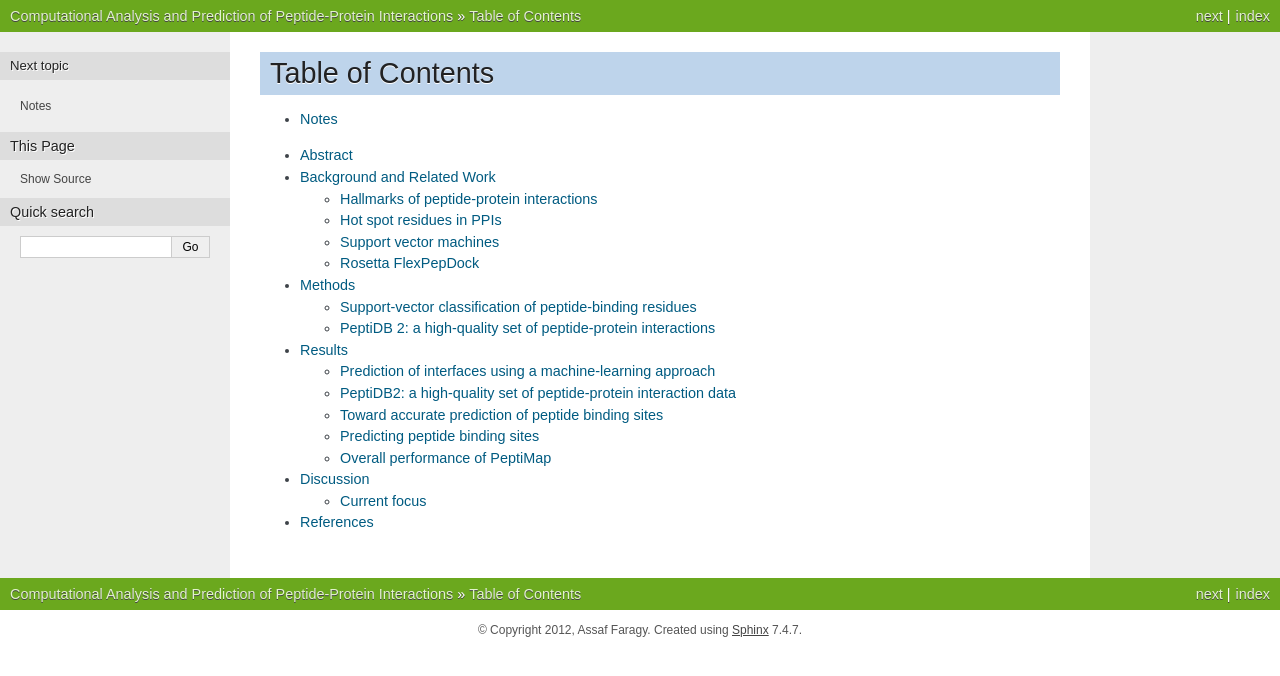
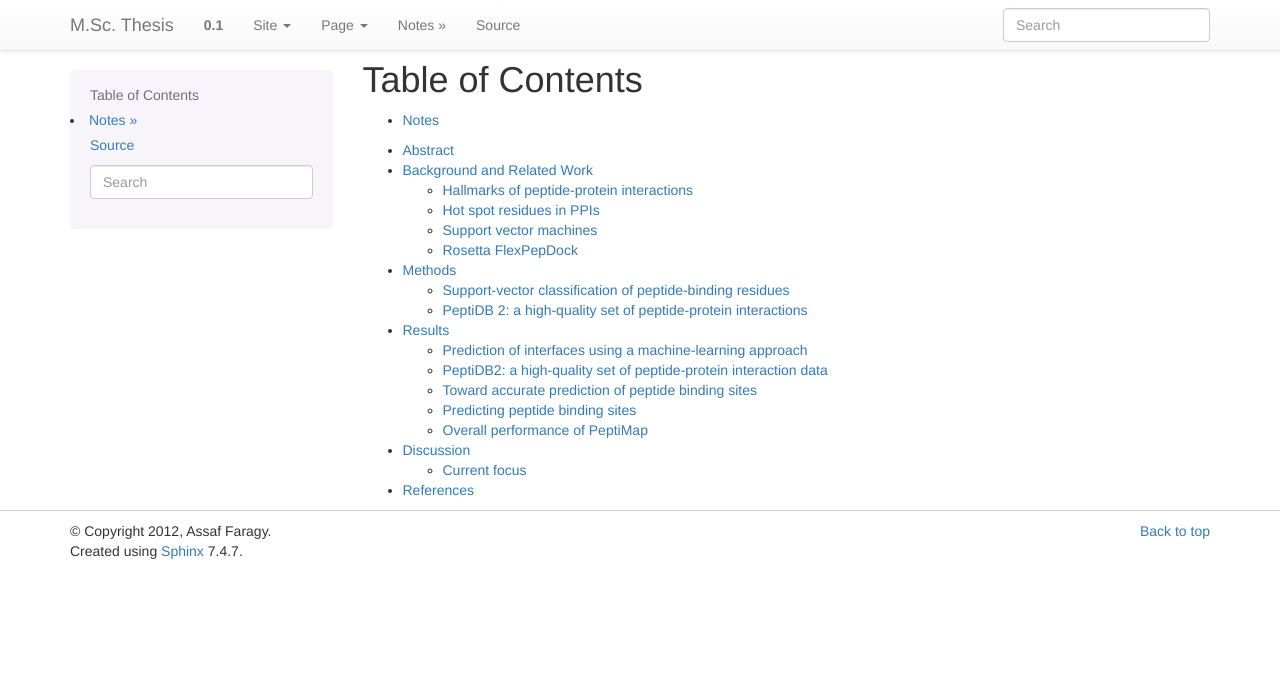
Before and after one commit to assaff/msc-thesis, a Sphinx documentation site: the page built from source/index.rst, in a window 1280 px wide. Shown: the top 676 px of the page. Built offline with Sphinx 7.4.7, drawn with Linux system fonts in a browser that asks for light colours; formulas are drawn with MathJax 3.

Commit message:
changed theme back to bootstrap

```diff
--- a/source/conf.py
+++ b/source/conf.py
@@ -106,10 +106,13 @@ pygments_style = 'sphinx'
 
 sys.path.append(os.path.abspath('_themes'))
 
+import sphinx_bootstrap_theme
+
 # The theme to use for HTML and HTML Help pages.  See the documentation for
 # a list of builtin themes.
 #html_theme = 'default'
-html_theme = 'nature'
+#html_theme = 'nature'
+html_theme = 'bootstrap'
 
 # Theme options are theme-specific and customize the look and feel of a theme
 # further.  For a list of options available for each theme, see the
@@ -117,7 +120,8 @@ html_theme = 'nature'
 #html_theme_options = {}
 
 # Add any paths that contain custom themes here, relative to this directory.
-html_theme_path = ['_themes']
+#html_theme_path = ['_themes']
+html_theme_path = sphinx_bootstrap_theme.get_html_theme_path()
 
 # The name for this set of Sphinx documents.  If None, it defaults to
 # "<project> v<release> documentation".
```
